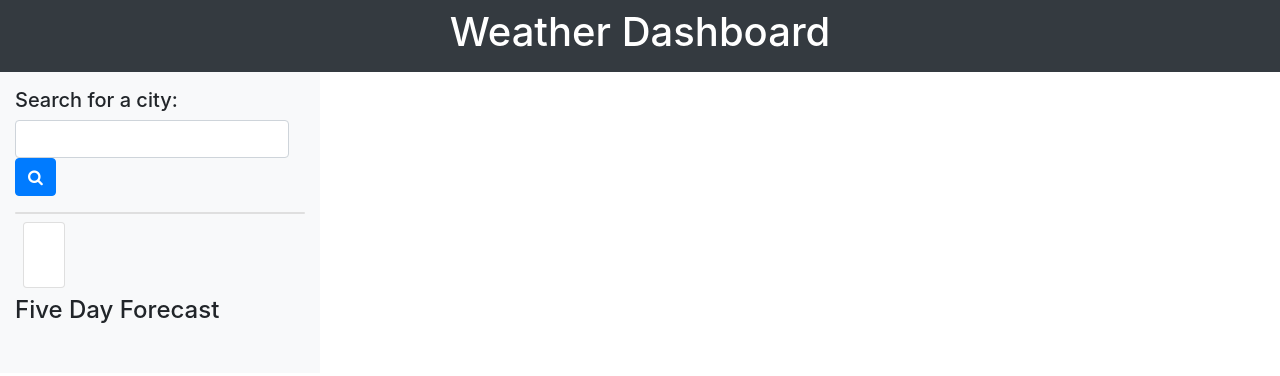
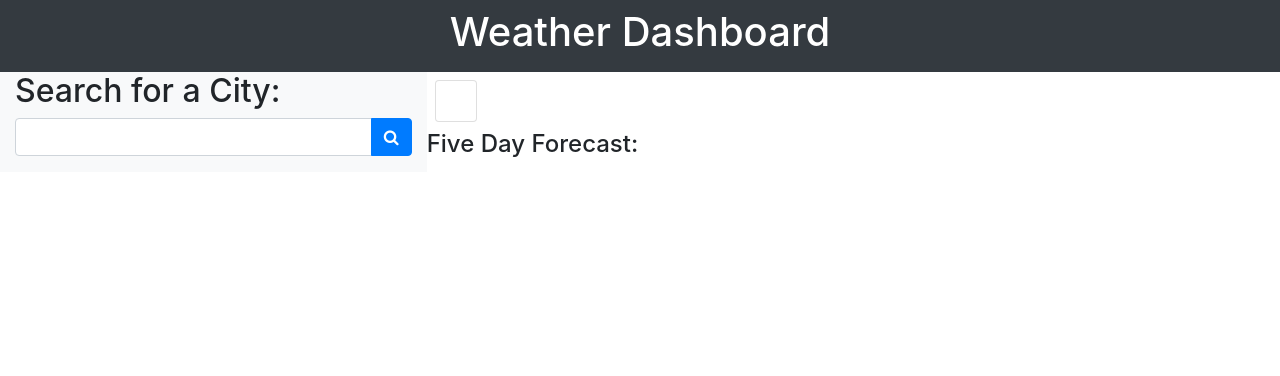
Before and after one commit to a-westin/gtatl-06-weather-dashboard, a plain HTML site: page index.html in a window 1280 px wide. Drawn offline with nearby package versions, Linux system fonts and the light colour scheme.

Commit message:
finally got five day div to display horizontally. need to fix margins, searched cities list and main icon still not working

```diff
--- a/index.html
+++ b/index.html
@@ -23,32 +23,74 @@
           <h1>Weather Dashboard</h1>
       </header>
       <!-- Main page container -->
-    <div class="container-fluid">
+      <main>
+        <div class="container-fluid">
+            <div class="row">
+                <!-- Input Form Column-->
+                <div class="col-md-4 bg-light">
+                    <h2 class="form-title">Search for a City: </h2>
+                    <div class="input-group mb-3">
+                        <input type="text" id="searchBar" class="form-control">
+                        <div class="input-group-append">
+                            <button class="btn btn-primary" type="button" id="search-button">
+                                <i class="fa fa-search"></i>
+                            </button>
+                        </div>
+                    </div>
+                    <!-- Search List -->
+                    <div class="list-group"></div>
+                </div>
+
+                <!-- Weather Display Column -->
+                <div class=" col-md-8">
+                    <div class="row p-2">
+                        <div class="card">
+                            <!-- Current Weather Card -->
+                            <div class="card-body"></div>
+                        </div>
+                    </div>
+                    <div class="row">
+                        <h4>Five Day Forecast:</h4>
+                    </div>
+                    <!-- Five Day Card -->
+                    <div id="forecast" class="row"></div>
+                </div>
+                </div>
+        </div>
+    </main>
+    <!-- <div class="container-fluid">
         <div class="row">
             <div class="col-lg-3 bg-light pt-3 pb-3">
-                <h5>Search for a city:</h5>
-                <div class="form-inline form-group">
+              <div class="row">
+                <h5 class="col-md-12">Search for a city:</h5>
+              </div>
+              <div class="row">
+                <form class="form-inline form-group">
                     <input class="form-control" type="text" id="searchBar">
                     <button class="btn btn-primary" type="button" id="search-button"><i class="fa fa-search"></i></button>
-                    </div>
-                    <div class="card">
-                        <ul class="list-group history"></ul>
+                </form>
+              </div>
+                    <div class="row">
+                        <div class="col-md-12 list-group history"></div>
                     </div>
                     <div class="col-lg-9">
                       <div class="row p-2">
-                        <div class="card">
-                          <div id="current-city" class="card-body mt-4"></div>
+                        <div class="col-md-12 card-body mt-4" id="current-city"></div>
+                          <div id="current-city" class=""></div> -->
+                      <!-- </div>
+                      <div class="row">
+                        <div class="col-md-12 mb-2" id="forecast">
+                        <h4>Five Day Forecast</h4>
                         </div>
                       </div>
-                      <div class="row">
-                        <h4>Five Day Forecast</h4>
+                      <div class="row mt-4">
+                        <div class="col-md-12"></div>
                       </div>
-                      <div id="forecast" class="row mt-4"></div>
                     </div>
                 </div>
             </div>
         </div>
-    </div>
+    </div> -->
     <script src="https://code.jquery.com/jquery-3.4.1.min.js"></script>
     <script src="https://cdnjs.cloudflare.com/ajax/libs/jquery/3.2.1/jquery.min.js"></script>
     <script src="https://cdnjs.cloudflare.com/ajax/libs/moment.js/2.24.0/moment.min.js"></script>
--- a/script.js
+++ b/script.js
@@ -48,7 +48,7 @@ function cityData(searchBar) {
         return;
       }
       // Defining DOM variables
-      var date = moment().format(" MM/DD/YYY");
+      var date = moment().format(" MM/DD/YYYY");
       var weatherIcon = response.weather[0].icon;
       var iconUrl = "http://openweathermap.org/img/w" + weatherIcon + ".png";
       var city = $("<h3>").html(searchBar + date);
@@ -105,8 +105,8 @@ function cityData(searchBar) {
 
             // Displaying the dates
             newCard.append($("<h4>").html(newDate));
-            var icon = fullResponse.daily[i].weather[0].icon;
-            var iconLink = "http://openweathermap.org/img/w/" + icon + ".png";
+            var iconCode = fullResponse.daily[i].weather[0].icon;
+            var iconLink = "http://openweathermap.org/img/w/" + iconCode + ".png";
             newCard.append($("<img>").attr("src", iconLink));
             var temp = Math.ceil(fullResponse.daily[i].temp["day"]);
             newCard.append($("<p>").html("Temp: " + temp + " &#8457"));
```
